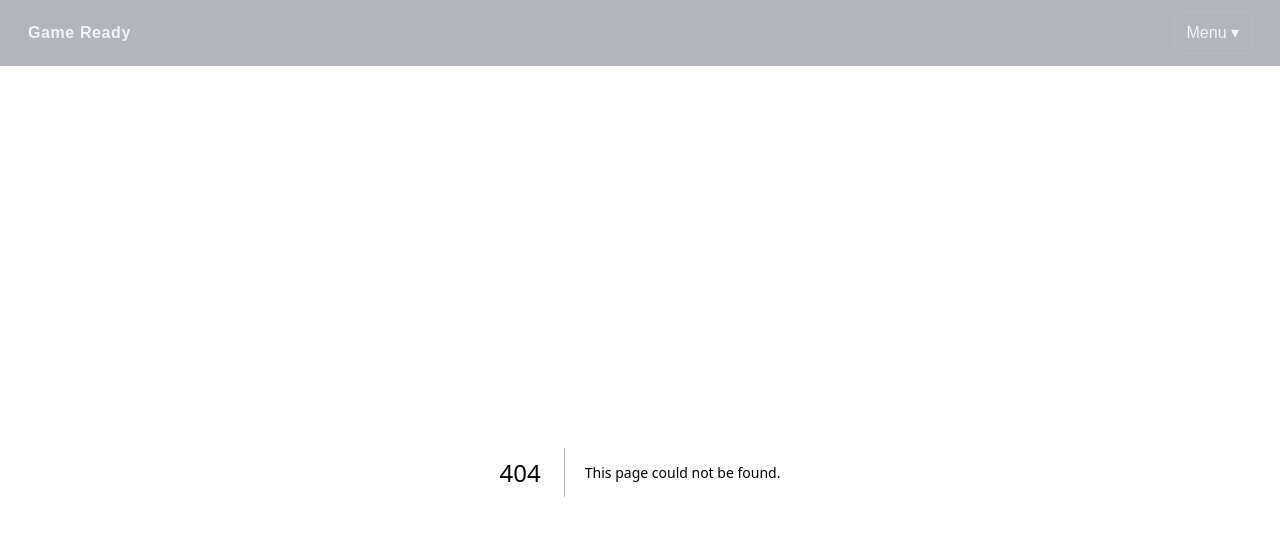
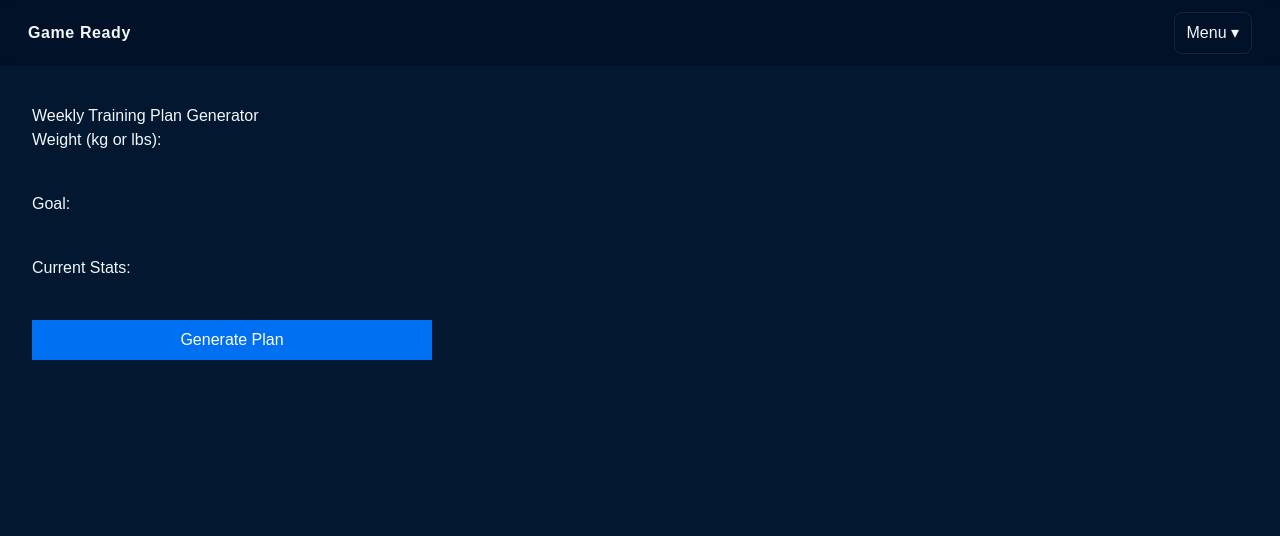
Before and after one commit to OfficalGameReady/gameready, a Next.js app: page /generator in a window 1280 px wide. Before the commit this address had no page. Shown: the top 536 px of the page. Built offline with nearby package versions, Linux system fonts and the light colour scheme.

Commit message:
Add generator page for weekly training plan

```diff
--- /dev/null
+++ b/app/generator/page.tsx
@@ -0,0 +1,96 @@
+"use client";
+
+import { useState } from "react";
+
+export default function Page() {
+  const [weight, setWeight] = useState("");
+  const [goal, setGoal] = useState("");
+  const [stats, setStats] = useState("");
+  const [plan, setPlan] = useState(null);
+
+  const generatePlan = (e) => {
+    e.preventDefault();
+    const days = ["Monday", "Tuesday", "Wednesday", "Thursday", "Friday", "Saturday", "Sunday"];
+    // Generate a simple plan. In a real app you would customise based on inputs.
+    const newPlan = days.map((day) => ({
+      day,
+      exercise: "Bodyweight exercises",
+      reps: "3 x 10",
+      rest: "60s",
+    }));
+    setPlan(newPlan);
+  };
+
+  const exportPDF = () => {
+    // Use browser print dialog; the user can save to PDF
+    if (typeof window !== "undefined") {
+      window.print();
+    }
+  };
+
+  return (
+    <div style={{ padding: "2rem" }}>
+      <h1>Weekly Training Plan Generator</h1>
+      <form onSubmit={generatePlan} style={{ display: "flex", flexDirection: "column", gap: "1rem", maxWidth: "400px" }}>
+        <label>
+          Weight (kg or lbs):
+          <input
+            type="number"
+            value={weight}
+            onChange={(e) => setWeight(e.target.value)}
+            style={{ width: "100%" }}
+          />
+        </label>
+        <label>
+          Goal:
+          <input
+            type="text"
+            value={goal}
+            onChange={(e) => setGoal(e.target.value)}
+            style={{ width: "100%" }}
+          />
+        </label>
+        <label>
+          Current Stats:
+          <input
+            type="text"
+            value={stats}
+            onChange={(e) => setStats(e.target.value)}
+            style={{ width: "100%" }}
+          />
+        </label>
+        <button type="submit" style={{ padding: "0.5rem", backgroundColor: "#0070f3", color: "white", border: "none" }}>
+          Generate Plan
+        </button>
+      </form>
+      {plan && (
+        <div style={{ marginTop: "2rem" }} id="plan">
+          <h2>Your 7-Day Plan</h2>
+          <table style={{ borderCollapse: "collapse", width: "100%" }}>
+            <thead>
+              <tr>
+                <th style={{ border: "1px solid #ccc", padding: "0.5rem" }}>Day</th>
+                <th style={{ border: "1px solid #ccc", padding: "0.5rem" }}>Exercise</th>
+                <th style={{ border: "1px solid #ccc", padding: "0.5rem" }}>Reps</th>
+                <th style={{ border: "1px solid #ccc", padding: "0.5rem" }}>Rest</th>
+              </tr>
+            </thead>
+            <tbody>
+              {plan.map((item) => (
+                <tr key={item.day}>
+                  <td style={{ border: "1px solid #ccc", padding: "0.5rem" }}>{item.day}</td>
+                  <td style={{ border: "1px solid #ccc", padding: "0.5rem" }}>{item.exercise}</td>
+                  <td style={{ border: "1px solid #ccc", padding: "0.5rem" }}>{item.reps}</td>
+                  <td style={{ border: "1px solid #ccc", padding: "0.5rem" }}>{item.rest}</td>
+                </tr>
+              ))}
+            </tbody>
+          </table>
+          <button onClick={exportPDF} style={{ marginTop: "1rem", padding: "0.5rem", backgroundColor: "#0070f3", color: "white", border: "none" }}>
+            Export as PDF
+          </button>
+        </div>
+      )}
+    </div>
+  );
+}
```
